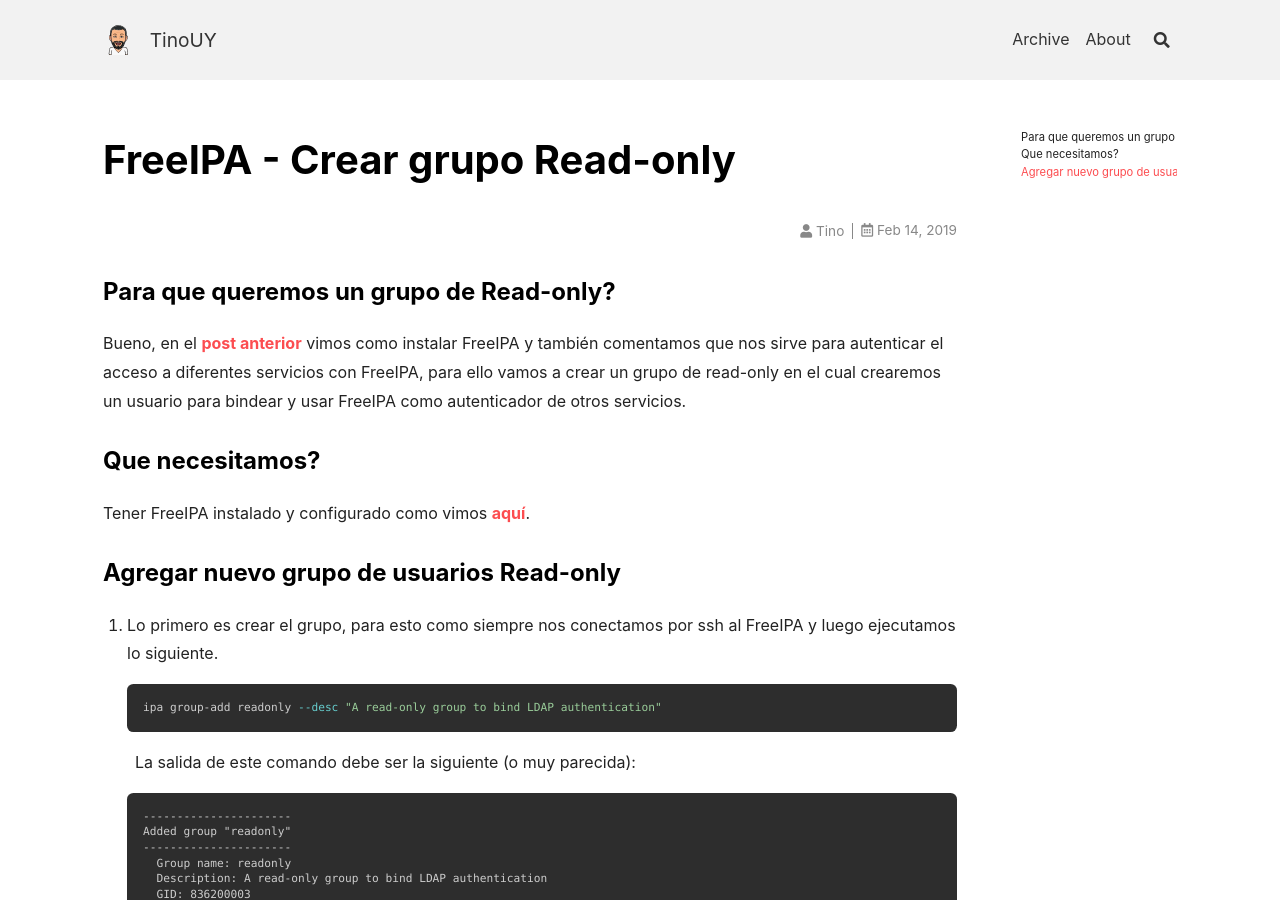
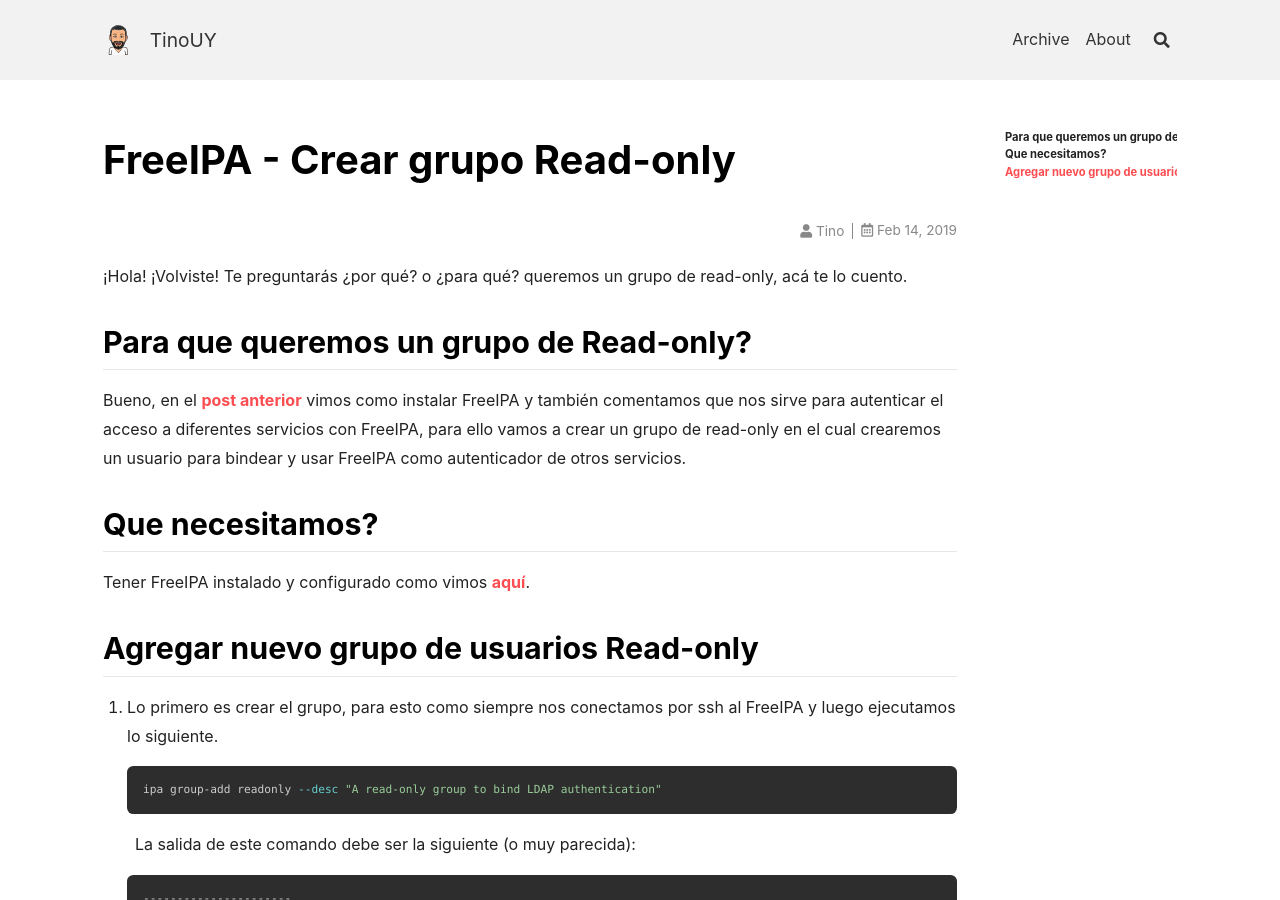
Before and after one commit to duffycop/blog, a Jekyll site: the page built from _posts/2019-02-14-Free-IPA-Crear-grupo-read-only.md, in a window 1280 px wide and 900 px high. Built offline with Jekyll 4.4.1, drawn with Linux system fonts in a browser that asks for light colours; nearby versions of some CDN libraries; comment, search, counter and statistics services are not loaded.

Commit message:
Update 2019-02-14-Free-IPA-Crear-grupo-read-only.md

```diff
--- a/_posts/2019-02-14-Free-IPA-Crear-grupo-read-only.md
+++ b/_posts/2019-02-14-Free-IPA-Crear-grupo-read-only.md
@@ -7,15 +7,17 @@
   toc: true
 ---
 
-### Para que queremos un grupo de Read-only?
+¡Hola! ¡Volviste! Te preguntarás ¿por qué? o ¿para qué? queremos un grupo de read-only, acá te lo cuento.
+
+## Para que queremos un grupo de Read-only?
 
 Bueno, en el [post anterior]({% post_url 2019-02-08-Instalando-Free-IPA %}) vimos como instalar FreeIPA y también comentamos que nos sirve para autenticar el acceso a diferentes servicios con FreeIPA, para ello vamos a crear un grupo de read-only en el cual crearemos un usuario para bindear y usar FreeIPA como autenticador de otros servicios.<!-- more -->
 
-### Que necesitamos?
+## Que necesitamos?
 
 Tener FreeIPA instalado y configurado como vimos [aquí]({% post_url 2019-02-08-Instalando-Free-IPA %}).
 
-### Agregar nuevo grupo de usuarios Read-only
+## Agregar nuevo grupo de usuarios Read-only
 
 1. Lo primero es crear el grupo, para esto como siempre nos conectamos por ssh al FreeIPA y luego ejecutamos lo siguiente.
 ~~~ bash
```
